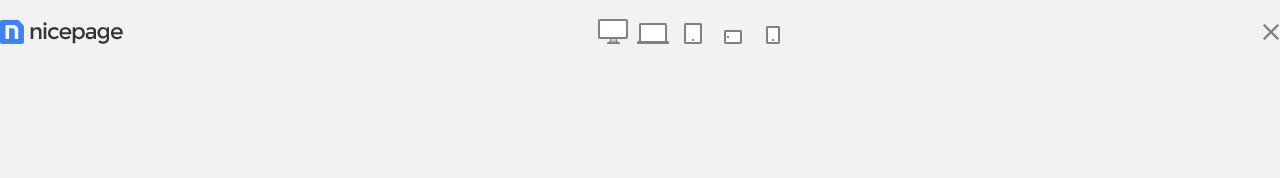
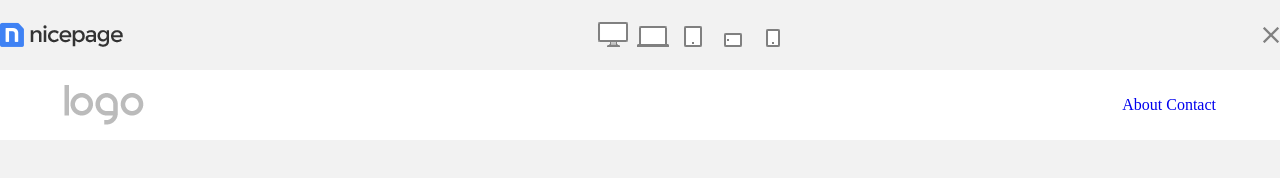
Before and after one commit to Batmanwilly2022/Exam__repeated_Flexbox, a plain HTML site: page index.html in a window 1280 px wide. Drawn offline with Linux system fonts and the light colour scheme.

Commit message:
#2 added top__main

```diff
--- a/assets/css/style.css
+++ b/assets/css/style.css
@@ -31,3 +31,34 @@ body {
       align-items: center;
       gap: 0.5rem;
   }
+  /**header end here**/
+
+  /**main start here**/
+  .box{
+    margin: 0 auto;
+    width: 90%;
+}
+
+.top__main{
+    display: flex;
+    justify-content: space-between;
+    align-items: center;
+    position: relative;
+    min-height: 70px;
+    background-color: white;
+}
+
+.color{
+    background-color:#FFFFFF;
+}
+
+
+img{
+    display: block;
+    max-width: 100%;
+
+}
+.aside__link{
+    text-decoration: none;
+
+}
--- a/index.html
+++ b/index.html
@@ -44,6 +44,19 @@
                     <img src="./assets/images/icon-close.png" alt="6">
                 </a>
             </div>
-            <!--header end here-->
         </div>
-</body>
+        <!--header end here-->
+
+        <!--main start here-->
+        <div class="color">
+            <div class="top__main color box">
+                <div class="logo">
+                    <img src="./assets/images/default-logo.png" alt="logo">
+                </div>
+                <div class=".top__link">
+                    <a class="aside__link" href="#">About</a>
+                    <a class="aside__link" href="#">Contact</a>
+                </div>
+            </div>
+        </div>
+    </body>
```
